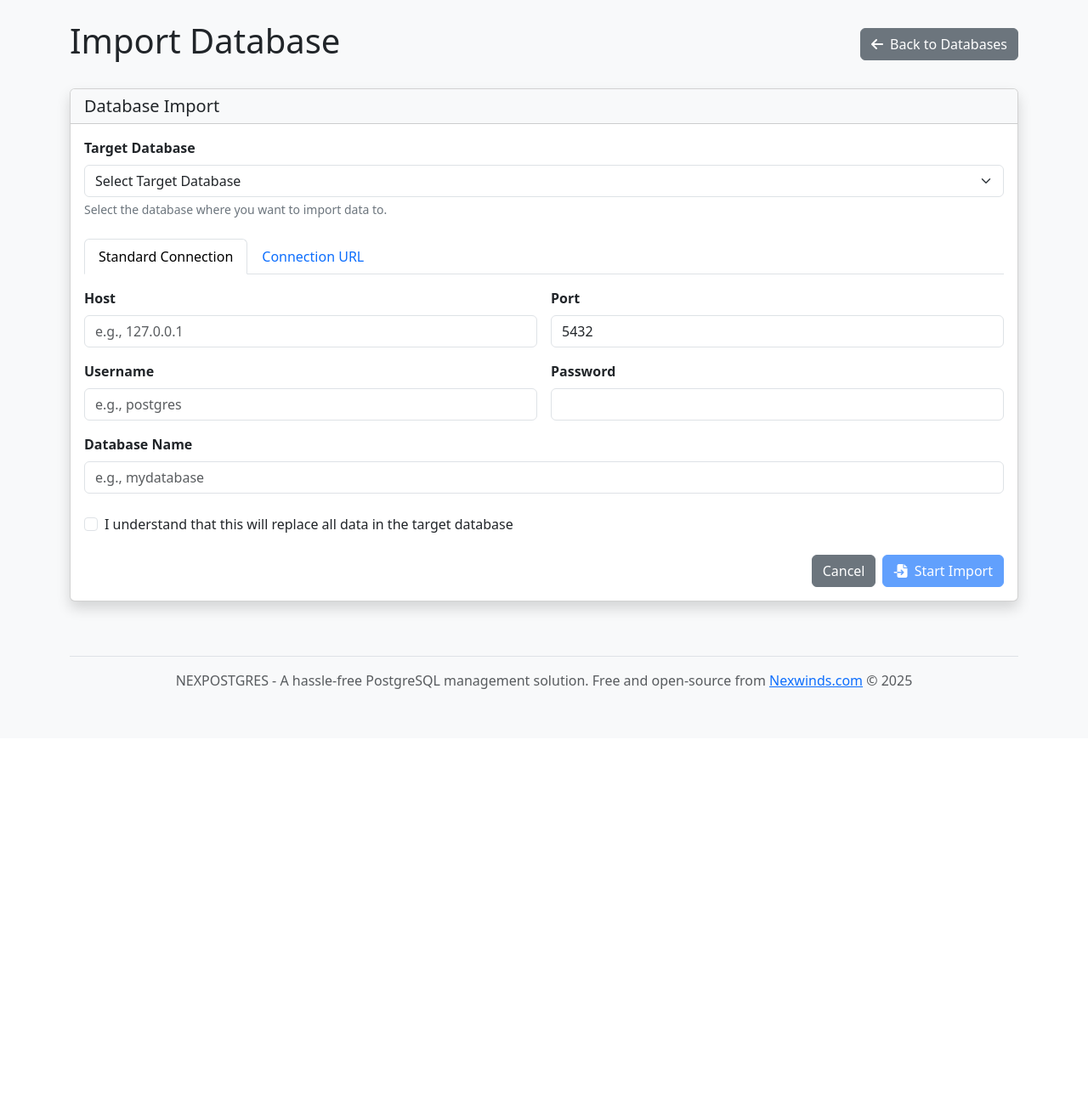
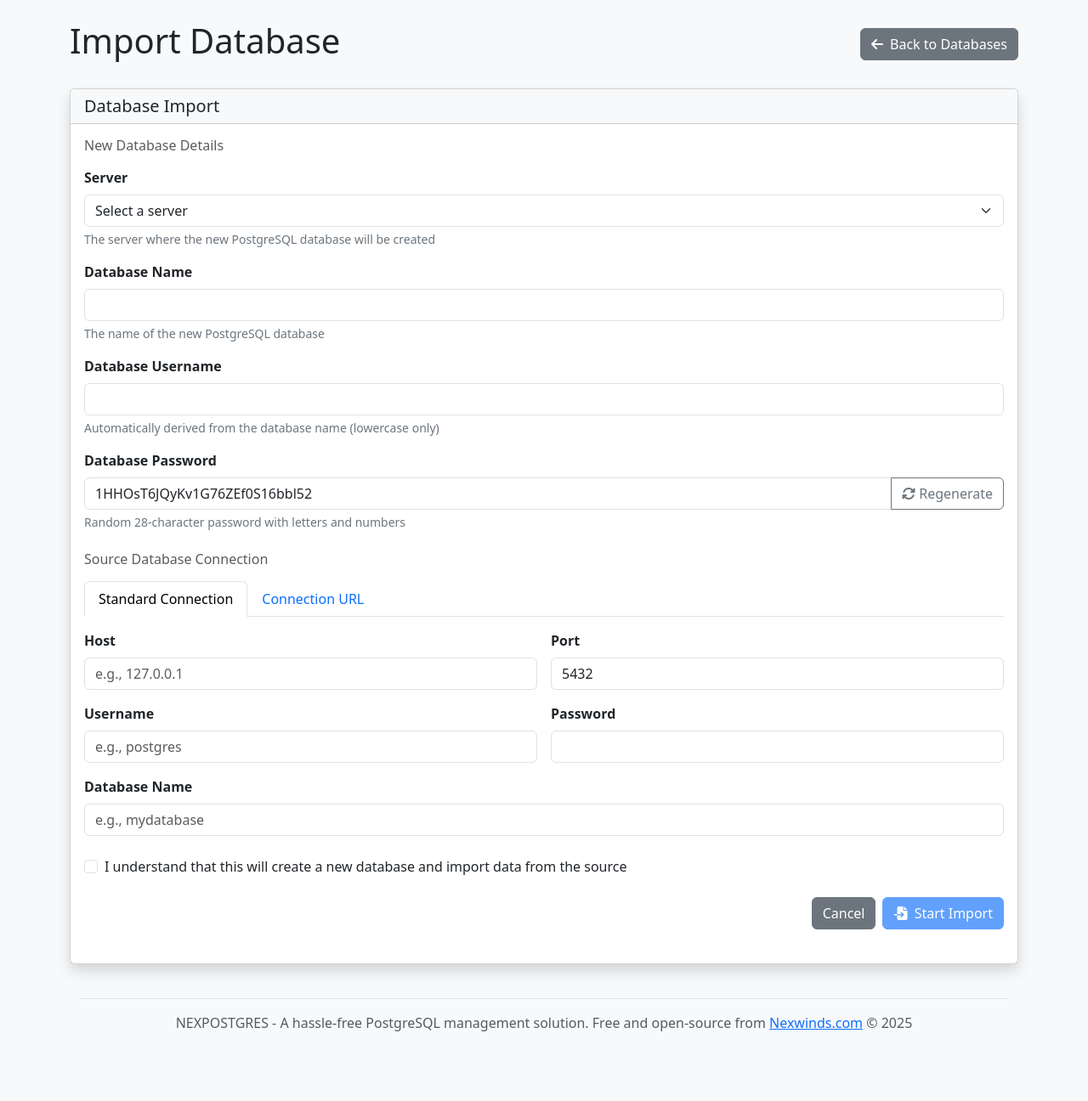
Before and after one commit to nexwinds/nexpostgres, a Flask app: template app/templates/databases/import.html in a window 1280 px wide. Shown: the part 56-1352 px from the top of the page at 85% size. Before the commit the page ends 867 px from the top, so only its background shows below. Run offline with Flask 3, Linux system fonts and the light colour scheme; the template is opened without the code that fills it, so the values that code supplies are empty; parts of the project's set-up code (start-up, migrations or seed data) failed here and were passed over.

Commit message:
major fixes v9

```diff
--- a/app/templates/databases/import.html
+++ b/app/templates/databases/import.html
@@ -17,22 +17,52 @@
     <div class="card-body">
         <div class="alert alert-info mb-4">
             <i class="fas fa-info-circle me-1"></i>
-            <strong>Info:</strong> This tool allows you to import data from an external PostgreSQL database.
-            The import process will replace all data in the target database.
+            <strong>Info:</strong> This tool will create a new PostgreSQL database and import data from an external source.
         </div>
 
         <form method="post">
-            <!-- Target Database Selection -->
+            <!-- New Database Details -->
             <div class="mb-4">
-                <label for="target_database_id" class="form-label">Target Database</label>
-                <select class="form-select" id="target_database_id" name="target_database_id" required>
-                    <option value="" selected disabled>Select Target Database</option>
-                    {% for database in databases %}
-                    <option value="{{ database.id }}">{{ database.name }} ({{ database.server.name }})</option>
-                    {% endfor %}
-                </select>
-                <div class="form-text">Select the database where you want to import data to.</div>
+                <h6 class="text-muted mb-3">New Database Details</h6>
+
+                <div class="mb-3">
+                    <label for="vps_server_id" class="form-label">Server</label>
+                    <select class="form-select" id="vps_server_id" name="vps_server_id" required>
+                        <option value="" selected disabled>Select a server</option>
+                        {% for server in servers %}
+                        <option value="{{ server.id }}">{{ server.name }} ({{ server.host }}:{{ server.postgres_port }})</option>
+                        {% endfor %}
+                    </select>
+                    <div class="form-text">The server where the new PostgreSQL database will be created</div>
+                </div>
+
+                <div class="mb-3">
+                    <label for="name" class="form-label">Database Name</label>
+                    <input type="text" class="form-control" id="name" name="name" required onchange="updateUsername()">
+                    <div class="form-text">The name of the new PostgreSQL database</div>
+                </div>
+
+                <div class="mb-3">
+                    <label for="username" class="form-label">Database Username</label>
+                    <input type="text" class="form-control" id="username" name="username" required readonly>
+                    <div class="form-text">Automatically derived from the database name (lowercase only)</div>
+                </div>
+
+                <div class="mb-3">
+                    <label for="password" class="form-label">Database Password</label>
+                    <div class="input-group">
+                        <input type="text" class="form-control" id="password" name="password" required readonly>
+                        <button type="button" class="btn btn-outline-secondary" onclick="generateDatabasePassword()">
+                            <i class="fas fa-sync-alt"></i> Regenerate
+                        </button>
+                    </div>
+                    <div class="form-text">Random 28-character password with letters and numbers</div>
+                </div>
             </div>
+
+            <!-- Source Database Connection -->
+            <div class="mb-4">
+                <h6 class="text-muted mb-3">Source Database Connection</h6>
 
             <!-- Connection Type Tabs -->
             <div class="mb-4">
@@ -92,7 +122,7 @@
             <div class="form-check mb-4">
                 <input class="form-check-input" type="checkbox" id="confirm_import" required>
                 <label class="form-check-label" for="confirm_import">
-                    I understand that this will replace all data in the target database
+                    I understand that this will create a new database and import data from the source
                 </label>
             </div>
 
@@ -109,12 +139,54 @@
 
 {% block extra_js %}
 <script>
+    // Generate random password of 28 characters that meets validation requirements
+    function generateDatabasePassword() {
+        const uppercase = "ABCDEFGHIJKLMNOPQRSTUVWXYZ";
+        const lowercase = "abcdefghijklmnopqrstuvwxyz";
+        const digits = "0123456789";
+        const allChars = uppercase + lowercase + digits;
+
+        // Ensure at least one of each required character type
+        let password = "";
+        password += uppercase.charAt(Math.floor(Math.random() * uppercase.length));
+        password += lowercase.charAt(Math.floor(Math.random() * lowercase.length));
+        password += digits.charAt(Math.floor(Math.random() * digits.length));
+
+        // Fill the rest with random characters
+        for (let i = 3; i < 28; i++) {
+            password += allChars.charAt(Math.floor(Math.random() * allChars.length));
+        }
+
+        // Shuffle the password to avoid predictable patterns
+        password = password.split('').sort(() => Math.random() - 0.5).join('');
+
+        const passwordField = document.getElementById("password");
+        if (passwordField) {
+            passwordField.value = password;
+        }
+    }
+
+    // Derive username from database name (lowercase only)
+    function updateUsername() {
+        const dbName = document.getElementById("name").value;
+        document.getElementById("username").value = dbName.toLowerCase();
+    }
+
     document.addEventListener('DOMContentLoaded', function() {
         const confirmCheckbox = document.getElementById('confirm_import');
         const importButton = document.getElementById('importButton');
         const connectionType = document.getElementById('connection_type');
         const standardTab = document.getElementById('standard-tab');
         const urlTab = document.getElementById('url-tab');
+
+        // Generate password on page load
+        generateDatabasePassword();
+
+        // If there's a database name already, update the username
+        const dbNameField = document.getElementById("name");
+        if (dbNameField.value) {
+            updateUsername();
+        }
 
         // Enable/disable import button based on checkbox
         confirmCheckbox.addEventListener('change', function() {
--- a/app/templates/s3_storage/index.html
+++ b/app/templates/s3_storage/index.html
@@ -4,7 +4,7 @@
 {% block title %}S3 Storage Configurations - NEXPOSTGRES{% endblock %}
 
 {% block content %}
-{% call page_layout('S3 Storage Configurations', url_for('s3_storage.add'), 'Add S3 Storage', 'fas fa-plus', 'btn-primary') %}
+{% call page_layout('S3 Storage Configurations', button_url=url_for('s3_storage.add'), button_text='Add S3 Storage', button_icon='fas fa-plus', button_class='btn-primary') %}
     {% call card_container('Available S3 Storage Configurations') %}
         {% if storages %}
         <div class="table-responsive">
```
Also changed, not shown: app/routes/databases.py (+141 -30 lines), app/templates/databases/index.html (+3 -13 lines).
